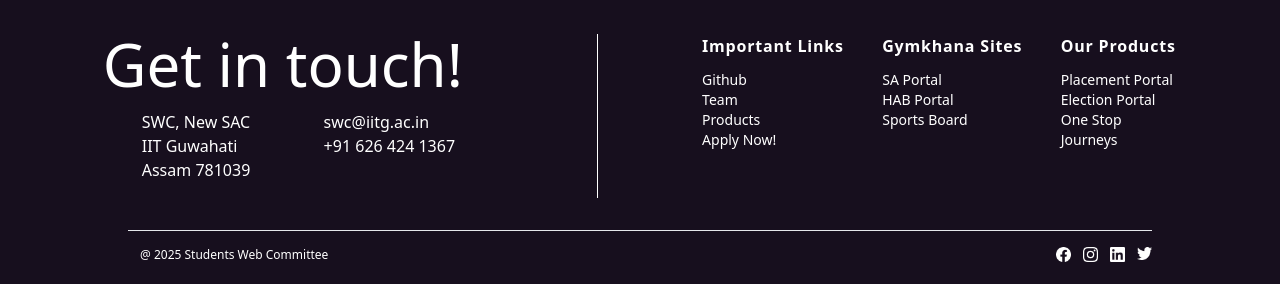
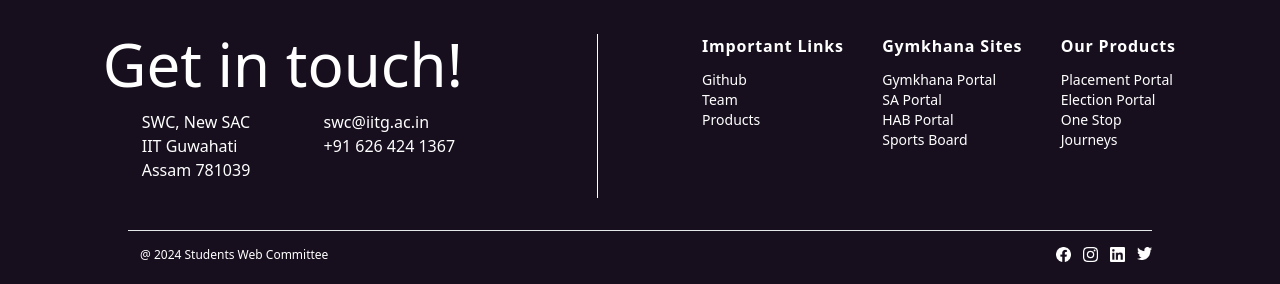
Before and after one commit to swciitg/Hacktoberfest_website, a React (Create React App) app in the folder frontend/: page /hacktoberfest/repos in a window 1280 px wide. Shown: the part 992-1276 px from the top of the page. Built offline with nearby package versions, Linux system fonts and the light colour scheme; no server answers.

Commit message:
edits in the footer

```diff
--- a/frontend/src/components/Footer/footer.jsx
+++ b/frontend/src/components/Footer/footer.jsx
@@ -5,6 +5,10 @@ const Footer = () => {
 window.addEventListener('resize',()=>{
     setmargin(window.innerWidth)
 })
+
+    function getCurrentYear () {
+        return new Date().getFullYear();
+    }
 
     return (
         <div className="bg-[#170f1e] text-white flex flex-col bg-specialgrey mb-0  bottom-0">
@@ -28,20 +32,21 @@ window.addEventListener('resize',()=>{
                     <div className="flex flex-col">
                         <div className="flex font-Inter text-1xl font-bold leading-6 tracking-wider mb-3">Important Links</div>
                         <a href="https://github.com/swciitg" className="flex text-greyuse sm:text-sm text-xs font-normal leading-6 hover:underline">Github</a>
-                        <a href="/team" className="flex text-greyuse sm:text-sm text-xs font-normal leading-6 hover:underline">Team</a>
-                        <a href="/products" className="flex text-greyuse sm:text-sm text-xs font-normal leading-6 hover:underline">Products</a>
-                        <a href="/hiring" className="flex text-greyuse sm:text-sm text-xs font-normal leading-6 hover:underline">Apply Now!</a>
+                        <a href="/swc/team" className="flex text-greyuse sm:text-sm text-xs font-normal leading-6 hover:underline">Team</a>
+                        <a href="/swc/products" className="flex text-greyuse sm:text-sm text-xs font-normal leading-6 hover:underline">Products</a>
+                        {/* <a href="/swc/hiring" className="flex text-greyuse sm:text-sm text-xs font-normal leading-6 hover:underline">Apply Now!</a> */}
                     </div>
 
                     <div className="flex flex-col">
                         <a href="" className="flex font-Inter text-1xl font-bold leading-6 tracking-wider mb-3">Gymkhana Sites</a>
-                        <a href="https://intranet.iitg.ac.in/sa/" className="flex text-greyuse sm:text-sm text-xs font-normal leading-6 hover:underline">SA Portal</a>
+                        <a href="https://www.iitg.ac.in/stud/gymkhana/" className="flex text-greyuse sm:text-sm text-xs font-normal leading-6 hover:underline">Gymkhana Portal</a>
+                        <a href="https://intranet.iitg.ac.in/saportal/" className="flex text-greyuse sm:text-sm text-xs font-normal leading-6 hover:underline">SA Portal</a>
                         <a href="https://swc.iitg.ac.in/hab/" className="flex text-greyuse sm:text-sm text-xs font-normal leading-6 hover:underline">HAB Portal</a>
-                        <a href="https://swc.iitg.ac.in/sports_board/" className="flex text-greyuse sm:text-sm text-xs font-normal leading-6 hover:underline">Sports Board</a>
+                        <a href="https://swc.iitg.ac.in/sports-board/" className="flex text-greyuse sm:text-sm text-xs font-normal leading-6 hover:underline">Sports Board</a>
                     </div>
                     <div className="flex flex-col">
                         <div className="flex font-Inter text-1xl font-bold leading-6 tracking-wider mb-3">Our Products</div>
-                        <a href="https://online.iitg.ac.in/tnp/" className="flex text-greyuse sm:text-sm text-xs font-normal leading-6 hover:underline">Placement Portal</a>
+                        <a href="https://swc.iitg.ac.in/placements/" className="flex text-greyuse sm:text-sm text-xs font-normal leading-6 hover:underline">Placement Portal</a>
                         <a href="https://swc.iitg.ac.in/election_portal/" className="flex text-greyuse sm:text-sm text-xs font-normal leading-6 hover:underline">Election Portal</a>
                         <a href="https://play.google.com/store/apps/details?id=com.swciitg.onestop2" className="flex text-greyuse sm:text-sm text-xs font-normal leading-6 hover:underline">One Stop</a>
                         <a href="https://swc.iitg.ac.in/journeys/" className="flex text-greyuse sm:text-sm text-xs font-normal leading-6 hover:underline">Journeys</a>
@@ -59,7 +64,7 @@ window.addEventListener('resize',()=>{
             </div>
             <div className="flex justify-center basis-1/3 mt-8 mb-6">
                 <div className="flex justify-between w-4/5  border-t border-greyuse">
-                    <div className="flex pl-3 pt-4 font-Inter font-normal text-xs leading-4 text-greyuse">@ 2025 Students Web Committee</div>
+                    <div className="flex pl-3 pt-4 font-Inter font-normal text-xs leading-4 text-greyuse">@ {getCurrentYear()} Students Web Committee</div>
                     <div className="flex pt-4">
                         <div className="flex mr-3">
                             <a href='https://www.facebook.com/swciitg/' target="_blank">
```
